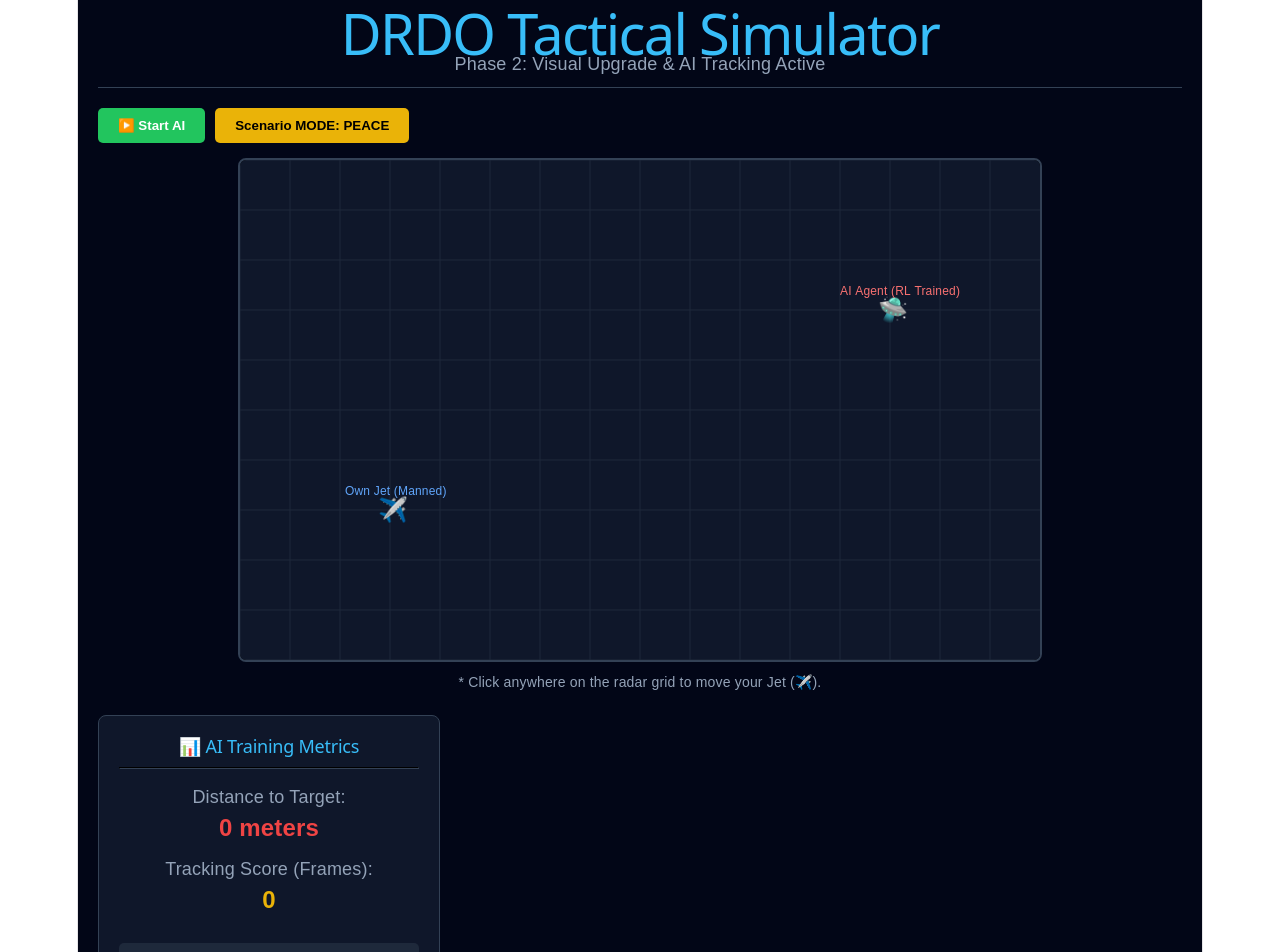
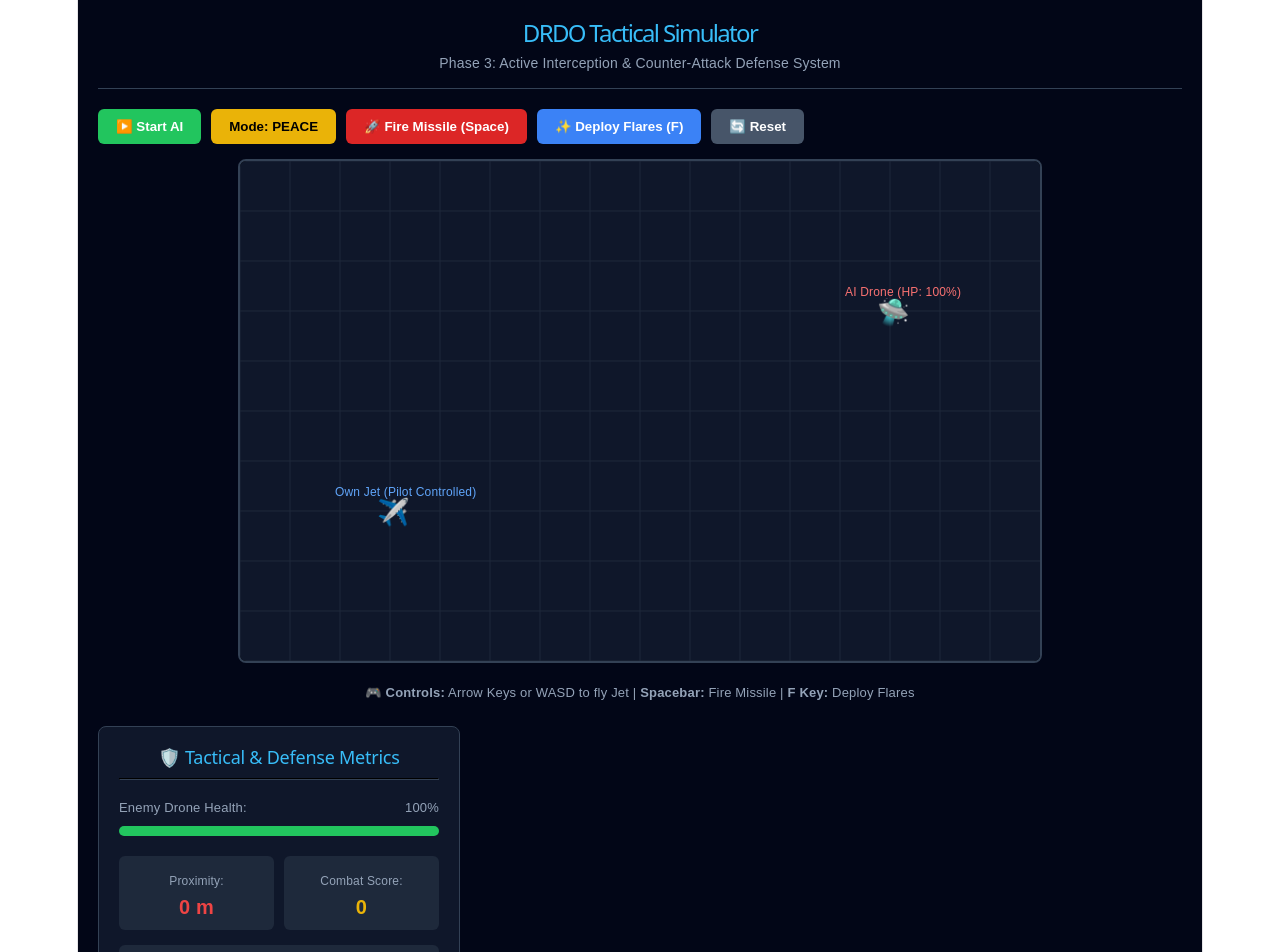
Before and after one commit to sriharish094-hue/drdo-tactical-simulator, a React app in the folder app/: page / in a window 1280 px wide. Shown: the top 952 px of the page. Built offline with nearby package versions, Linux system fonts and the light colour scheme; the HTML template or start-up script is replaced by a standard one.

Commit message:
Added Missile and Flare Counter-Attack System

```diff
--- a/app/src/App.jsx
+++ b/app/src/App.jsx
@@ -6,23 +6,144 @@
   const [mode, setMode] = useState('PEACE');
   const [score, setScore] = useState(0);
   const [distance, setDistance] = useState(0);
+  const [enemyHealth, setEnemyHealth] = useState(100);
+  const [stats, setStats] = useState({ hits: 0, missiles: 0, flares: 0 });
 
-  // Initial positions
-  const [agents, setAgents] = useState({
-    ownShip: { x: 150, y: 350 },
-    enemyAgent: { x: 650, y: 150 }
-  });
+  // Agents Position & State
+  const [ownShip, setOwnShip] = useState({ x: 150, y: 350 });
+  const [enemyAgent, setEnemyAgent] = useState({ x: 650, y: 150 });
+  const [missiles, setMissiles] = useState([]);
+  const [flares, setFlares] = useState([]);
+  const [explosions, setExplosions] = useState([]);
 
-  // Canvas drawing logic
+  // Keyboard Controls (WASD / Arrows)
+  useEffect(() => {
+    const handleKeyDown = (e) => {
+      const speed = 10;
+      if (e.key === 'ArrowUp' || e.key === 'w' || e.key === 'W') {
+        setOwnShip(p => ({ ...p, y: Math.max(20, p.y - speed) }));
+      }
+      if (e.key === 'ArrowDown' || e.key === 's' || e.key === 'S') {
+        setOwnShip(p => ({ ...p, y: Math.min(480, p.y + speed) }));
+      }
+      if (e.key === 'ArrowLeft' || e.key === 'a' || e.key === 'A') {
+        setOwnShip(p => ({ ...p, x: Math.max(20, p.x - speed) }));
+      }
+      if (e.key === 'ArrowRight' || e.key === 'd' || e.key === 'D') {
+        setOwnShip(p => ({ ...p, x: Math.min(780, p.x + speed) }));
+      }
+      if (e.code === 'Space') {
+        e.preventDefault();
+        fireMissile();
+      }
+      if (e.key === 'f' || e.key === 'F') {
+        deployFlare();
+      }
+    };
+
+    window.addEventListener('keydown', handleKeyDown);
+    return () => window.removeEventListener('keydown', handleKeyDown);
+  }, [ownShip, enemyAgent]);
+
+  // Fire Counter-Attack Missile
+  const fireMissile = () => {
+    setMissiles(prev => [...prev, { x: ownShip.x, y: ownShip.y, speed: 6 }]);
+    setStats(s => ({ ...s, missiles: s.missiles + 1 }));
+  };
+
+  // Deploy Defensive Flares
+  const deployFlare = () => {
+    setFlares(prev => [...prev, { x: ownShip.x, y: ownShip.y, life: 100 }]);
+    setStats(s => ({ ...s, flares: s.flares + 1 }));
+  };
+
+  // Main Game / Simulation Loop
+  useEffect(() => {
+    let interval = setInterval(() => {
+      if (!isAIActive) return;
+
+      // 1. Calculate Distance
+      const dx = ownShip.x - enemyAgent.x;
+      const dy = ownShip.y - enemyAgent.y;
+      const dist = Math.sqrt(dx * dx + dy * dy);
+      setDistance(Math.floor(dist));
+
+      // 2. Enemy AI Logic (Targeting Jet unless Flares exist)
+      setEnemyAgent(prev => {
+        let targetX = ownShip.x;
+        let targetY = ownShip.y;
+
+        // If flares dropped, AI gets distracted by nearest flare
+        if (flares.length > 0) {
+          targetX = flares[0].x + Math.sin(Date.now() / 100) * 50;
+          targetY = flares[0].y + Math.cos(Date.now() / 100) * 50;
+        }
+
+        const edx = targetX - prev.x;
+        const edy = targetY - prev.y;
+        const edist = Math.sqrt(edx * edx + edy * edy);
+        const speed = mode === 'WAR' ? 2.5 : 0.8;
+
+        if (edist > 15) {
+          return {
+            x: prev.x + (edx / edist) * speed,
+            y: prev.y + (edy / edist) * speed
+          };
+        }
+        return prev;
+      });
+
+      // 3. Move Missiles & Check Collision
+      setMissiles(prevMissiles => {
+        return prevMissiles.map(m => {
+          const mdx = enemyAgent.x - m.x;
+          const mdy = enemyAgent.y - m.y;
+          const mdist = Math.sqrt(mdx * mdx + mdy * mdy);
+
+          if (mdist < 20) {
+            // Hit Enemy!
+            setEnemyHealth(h => Math.max(0, h - 20));
+            setScore(s => s + 100);
+            setStats(s => ({ ...s, hits: s.hits + 1 }));
+            setExplosions(ex => [...ex, { x: enemyAgent.x, y: enemyAgent.y, life: 15 }]);
+            return null; // Remove missile
+          }
+
+          if (mdist < 5) return null;
+
+          return {
+            x: m.x + (mdx / mdist) * m.speed,
+            y: m.y + (mdy / mdist) * m.speed,
+            speed: m.speed
+          };
+        }).filter(Boolean);
+      });
+
+      // 4. Update Flares lifecycle
+      setFlares(prevFlares => {
+        return prevFlares.map(f => ({ ...f, life: f.life - 2 })).filter(f => f.life > 0);
+      });
+
+      // 5. Update Explosion particles
+      setExplosions(prevEx => {
+        return prevEx.map(e => ({ ...e, life: e.life - 1 })).filter(e => e.life > 0);
+      });
+
+    }, 30);
+
+    return () => clearInterval(interval);
+  }, [isAIActive, ownShip, enemyAgent, mode, flares]);
+
+  // Canvas Drawing
   useEffect(() => {
     const canvas = canvasRef.current;
+    if (!canvas) return;
     const ctx = canvas.getContext('2d');
 
-    // Clear canvas (black radar background)
+    // Radar Dark Grid Background
     ctx.fillStyle = '#0f172a';
     ctx.fillRect(0, 0, canvas.width, canvas.height);
 
-    // Draw Grid (Radar lines)
     ctx.strokeStyle = '#1e293b';
     ctx.lineWidth = 1;
     for (let i = 0; i < canvas.width; i += 50) {
@@ -30,131 +151,146 @@
       ctx.beginPath(); ctx.moveTo(0, i); ctx.lineTo(canvas.width, i); ctx.stroke();
     }
 
-    // Draw Own Agent (Blue Jet Emoji)
-    ctx.font = '24px Arial';
-    ctx.fillText('✈️', agents.ownShip.x - 12, agents.ownShip.y + 8);
+    // Draw Defense Flares ✨
+    flares.forEach(f => {
+      ctx.font = '20px Arial';
+      ctx.fillText('✨', f.x - 10, f.y + 10);
+    });
+
+    // Draw Missiles 🚀
+    missiles.forEach(m => {
+      ctx.font = '18px Arial';
+      ctx.fillText('🚀', m.x - 8, m.y + 8);
+    });
+
+    // Draw Hit Explosions 💥
+    explosions.forEach(e => {
+      ctx.font = '28px Arial';
+      ctx.fillText('💥', e.x - 14, e.y + 14);
+    });
+
+    // Draw Own Jet ✈️
+    ctx.font = '26px Arial';
+    ctx.fillText('✈️', ownShip.x - 13, ownShip.y + 10);
     ctx.fillStyle = '#60a5fa';
     ctx.font = '12px sans-serif';
-    ctx.fillText('Own Jet (Manned)', agents.ownShip.x - 45, agents.ownShip.y - 15);
+    ctx.fillText('Own Jet (Pilot Controlled)', ownShip.x - 55, ownShip.y - 15);
 
-    // Draw AI Enemy Agent (Red Drone Emoji)
-    ctx.font = '24px Arial';
-    ctx.fillText('🛸', agents.enemyAgent.x - 12, agents.enemyAgent.y + 8);
-    ctx.fillStyle = '#f87171';
-    ctx.font = '12px sans-serif';
-    ctx.fillText('AI Agent (RL Trained)', agents.enemyAgent.x - 50, agents.enemyAgent.y - 15);
-
-  }, [agents]);
-
-  // AI Movement Logic (Target pursuit math)
-  useEffect(() => {
-    let animationFrameId;
-
-    const updatePositions = () => {
-      if (isAIActive) {
-        setAgents(prev => {
-          const dx = prev.ownShip.x - prev.enemyAgent.x;
-          const dy = prev.ownShip.y - prev.enemyAgent.y;
-          const dist = Math.sqrt(dx * dx + dy * dy);
-          setDistance(Math.floor(dist));
-
-          // AI speed changes based on WAR or PEACE mode
-          const speed = mode === 'WAR' ? 2 : 0.5;
-
-          if (dist > 10) {
-            return {
-              ...prev,
-              enemyAgent: {
-                x: prev.enemyAgent.x + (dx / dist) * speed,
-                y: prev.enemyAgent.y + (dy / dist) * speed
-              }
-            };
-          }
-          return prev;
-        });
-        setScore(prev => prev + 1);
-      }
-      animationFrameId = requestAnimationFrame(updatePositions);
-    };
-
-    if (isAIActive) {
-      animationFrameId = requestAnimationFrame(updatePositions);
+    // Draw Enemy AI Drone 🛸 (If alive)
+    if (enemyHealth > 0) {
+      ctx.font = '26px Arial';
+      ctx.fillText('🛸', enemyAgent.x - 13, enemyAgent.y + 10);
+      ctx.fillStyle = '#f87171';
+      ctx.font = '12px sans-serif';
+      ctx.fillText(`AI Drone (HP: ${enemyHealth}%)`, enemyAgent.x - 45, enemyAgent.y - 15);
+    } else {
+      ctx.fillStyle = '#ef4444';
+      ctx.font = '14px sans-serif';
+      ctx.fillText('🎯 TARGET DESTROYED', enemyAgent.x - 60, enemyAgent.y);
     }
 
-    return () => cancelAnimationFrame(animationFrameId);
-  }, [isAIActive, mode]);
+  }, [ownShip, enemyAgent, missiles, flares, explosions, enemyHealth]);
 
-  // User click to move Own Jet
-  const handleCanvasClick = (e) => {
-    const rect = canvasRef.current.getBoundingClientRect();
-    const x = e.clientX - rect.left;
-    const y = e.clientY - rect.top;
-    setAgents(prev => ({ ...prev, ownShip: { x, y } }));
+  const handleReset = () => {
+    setOwnShip({ x: 150, y: 350 });
+    setEnemyAgent({ x: 650, y: 150 });
+    setMissiles([]);
+    setFlares([]);
+    setExplosions([]);
+    setEnemyHealth(100);
+    setScore(0);
   };
 
   return (
     <div style={{ backgroundColor: '#020617', color: 'white', minHeight: '100vh', padding: '20px', fontFamily: 'sans-serif' }}>
-      <header style={{ borderBottom: '1px solid #334155', paddingBottom: '10px', marginBottom: '20px' }}>
-        <h1 style={{ color: '#38bdf8', margin: 0 }}>DRDO Tactical Simulator</h1>
-        <p style={{ color: '#94a3b8', margin: '5px 0 0 0' }}>Phase 2: Visual Upgrade & AI Tracking Active</p>
+      <header style={{ borderBottom: '1px solid #334155', paddingBottom: '12px', marginBottom: '20px' }}>
+        <h1 style={{ color: '#38bdf8', margin: 0, fontSize: '24px' }}>DRDO Tactical Simulator</h1>
+        <p style={{ color: '#94a3b8', margin: '4px 0 0 0', fontSize: '14px' }}>Phase 3: Active Interception & Counter-Attack Defense System</p>
       </header>
 
       <div style={{ display: 'flex', gap: '20px', flexWrap: 'wrap' }}>
+
+        {/* Radar Screen */}
         <div style={{ flex: '1 1 auto' }}>
-          <div style={{ marginBottom: '15px', display: 'flex', gap: '10px' }}>
+          <div style={{ marginBottom: '15px', display: 'flex', gap: '10px', flexWrap: 'wrap' }}>
             <button
               onClick={() => setIsAIActive(!isAIActive)}
-              style={{ padding: '10px 20px', backgroundColor: isAIActive ? '#ef4444' : '#22c55e', color: 'white', border: 'none', borderRadius: '5px', cursor: 'pointer', fontWeight: 'bold' }}
+              style={{ padding: '10px 18px', backgroundColor: isAIActive ? '#ef4444' : '#22c55e', color: 'white', border: 'none', borderRadius: '6px', cursor: 'pointer', fontWeight: 'bold' }}
             >
               {isAIActive ? '🛑 Stop AI' : '▶️ Start AI'}
             </button>
             <button
               onClick={() => setMode(mode === 'PEACE' ? 'WAR' : 'PEACE')}
-              style={{ padding: '10px 20px', backgroundColor: '#eab308', color: 'black', border: 'none', borderRadius: '5px', cursor: 'pointer', fontWeight: 'bold' }}
+              style={{ padding: '10px 18px', backgroundColor: '#eab308', color: 'black', border: 'none', borderRadius: '6px', cursor: 'pointer', fontWeight: 'bold' }}
             >
-              Scenario MODE: {mode}
+              Mode: {mode}
+            </button>
+            <button
+              onClick={fireMissile}
+              style={{ padding: '10px 18px', backgroundColor: '#dc2626', color: 'white', border: 'none', borderRadius: '6px', cursor: 'pointer', fontWeight: 'bold' }}
+            >
+              🚀 Fire Missile (Space)
+            </button>
+            <button
+              onClick={deployFlare}
+              style={{ padding: '10px 18px', backgroundColor: '#3b82f6', color: 'white', border: 'none', borderRadius: '6px', cursor: 'pointer', fontWeight: 'bold' }}
+            >
+              ✨ Deploy Flares (F)
+            </button>
+            <button
+              onClick={handleReset}
+              style={{ padding: '10px 18px', backgroundColor: '#475569', color: 'white', border: 'none', borderRadius: '6px', cursor: 'pointer', fontWeight: 'bold' }}
+            >
+              🔄 Reset
             </button>
           </div>
 
           <div style={{ border: '2px solid #334155', borderRadius: '8px', overflow: 'hidden', display: 'inline-block', backgroundColor: 'black' }}>
-            <canvas
-              ref={canvasRef}
-              width={800}
-              height={500}
-              onClick={handleCanvasClick}
-              style={{ cursor: 'crosshair', display: 'block', maxWidth: '100%' }}
-            />
+            <canvas ref={canvasRef} width={800} height={500} style={{ display: 'block', maxWidth: '100%' }} />
           </div>
-          <p style={{ color: '#94a3b8', fontSize: '14px' }}>* Click anywhere on the radar grid to move your Jet (✈️).</p>
+
+          <div style={{ color: '#94a3b8', fontSize: '13px', marginTop: '10px' }}>
+            🎮 <b>Controls:</b> Arrow Keys or WASD to fly Jet | <b>Spacebar:</b> Fire Missile | <b>F Key:</b> Deploy Flares
+          </div>
         </div>
 
-        <div style={{ width: '300px', backgroundColor: '#0f172a', padding: '20px', borderRadius: '8px', border: '1px solid #334155', height: 'fit-content' }}>
-          <h2 style={{ color: '#38bdf8', fontSize: '18px', marginTop: 0 }}>📊 AI Training Metrics</h2>
+        {/* Analytics & Health Panel */}
+        <div style={{ width: '320px', backgroundColor: '#0f172a', padding: '20px', borderRadius: '8px', border: '1px solid #334155', height: 'fit-content' }}>
+          <h2 style={{ color: '#38bdf8', fontSize: '18px', marginTop: 0 }}>🛡️ Tactical & Defense Metrics</h2>
           <hr style={{ borderColor: '#334155', marginBottom: '15px' }} />
 
-          <div style={{ marginBottom: '15px' }}>
-            <label style={{ color: '#94a3b8', display: 'block', marginBottom: '5px' }}>Distance to Target:</label>
-            <div style={{ fontSize: '24px', fontWeight: 'bold', color: distance < 50 ? '#ef4444' : '#22c55e' }}>
-              {distance} meters
+          {/* Enemy Health Bar */}
+          <div style={{ marginBottom: '20px' }}>
+            <div style={{ display: 'flex', justifyContent: 'space-between', color: '#94a3b8', fontSize: '13px', marginBottom: '5px' }}>
+              <span>Enemy Drone Health:</span>
+              <span>{enemyHealth}%</span>
+            </div>
+            <div style={{ width: '100%', height: '10px', backgroundColor: '#334155', borderRadius: '5px', overflow: 'hidden' }}>
+              <div style={{ width: `${enemyHealth}%`, height: '100%', backgroundColor: enemyHealth > 50 ? '#22c55e' : enemyHealth > 20 ? '#eab308' : '#ef4444', transition: 'width 0.3s' }}></div>
             </div>
           </div>
 
-          <div style={{ marginBottom: '15px' }}>
-            <label style={{ color: '#94a3b8', display: 'block', marginBottom: '5px' }}>Tracking Score (Frames):</label>
-            <div style={{ fontSize: '24px', fontWeight: 'bold', color: '#eab308' }}>
-              {score}
+          <div style={{ display: 'grid', gridTemplateColumns: '1fr 1fr', gap: '10px', marginBottom: '15px' }}>
+            <div style={{ backgroundColor: '#1e293b', padding: '10px', borderRadius: '6px' }}>
+              <span style={{ color: '#94a3b8', fontSize: '12px' }}>Proximity:</span>
+              <div style={{ fontSize: '20px', fontWeight: 'bold', color: distance < 100 ? '#ef4444' : '#22c55e' }}>{distance} m</div>
+            </div>
+            <div style={{ backgroundColor: '#1e293b', padding: '10px', borderRadius: '6px' }}>
+              <span style={{ color: '#94a3b8', fontSize: '12px' }}>Combat Score:</span>
+              <div style={{ fontSize: '20px', fontWeight: 'bold', color: '#eab308' }}>{score}</div>
             </div>
           </div>
 
-          <div style={{ marginTop: '30px', padding: '15px', backgroundColor: '#1e293b', borderRadius: '5px' }}>
-            <h3 style={{ color: 'white', fontSize: '14px', marginTop: 0 }}>System Status:</h3>
-            <ul style={{ color: '#94a3b8', fontSize: '14px', paddingLeft: '20px', margin: 0 }}>
-              <li>Visuals: Emojis Active</li>
-              <li>AI Logic: Pursuit Mode</li>
-              <li>Status: Online</li>
-            </ul>
+          <div style={{ backgroundColor: '#1e293b', padding: '12px', borderRadius: '6px' }}>
+            <h3 style={{ color: 'white', fontSize: '13px', margin: '0 0 8px 0' }}>Defense Log:</h3>
+            <div style={{ fontSize: '13px', color: '#94a3b8', display: 'flex', flexDirection: 'column', gap: '4px' }}>
+              <div>🚀 Missiles Fired: <b style={{ color: 'white' }}>{stats.missiles}</b></div>
+              <div>✨ Flares Deployed: <b style={{ color: 'white' }}>{stats.flares}</b></div>
+              <div>💥 Target Hits: <b style={{ color: '#4ade80' }}>{stats.hits}</b></div>
+            </div>
           </div>
         </div>
+
       </div>
     </div>
   );
```
